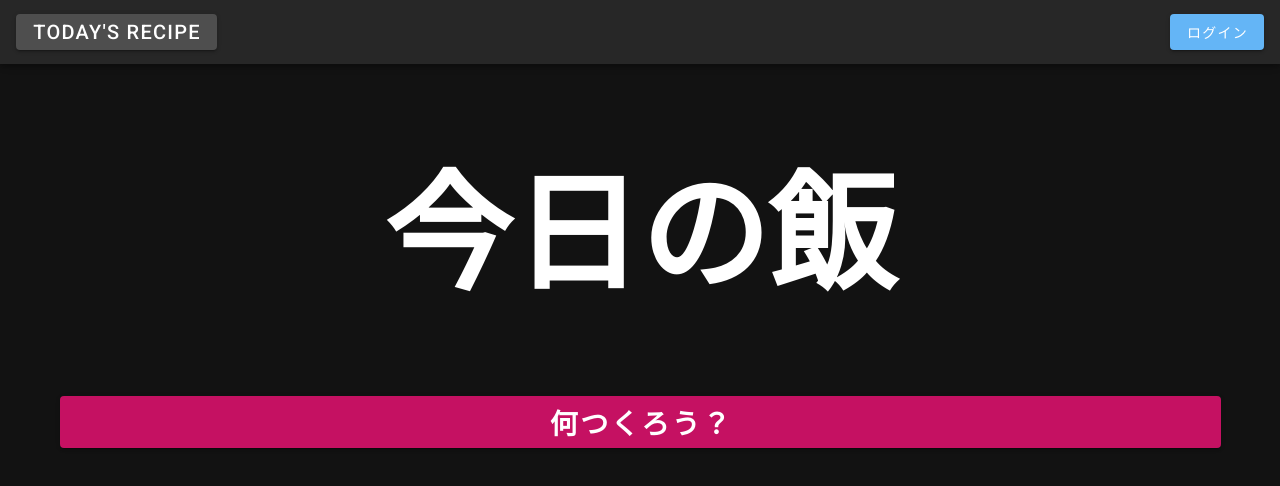
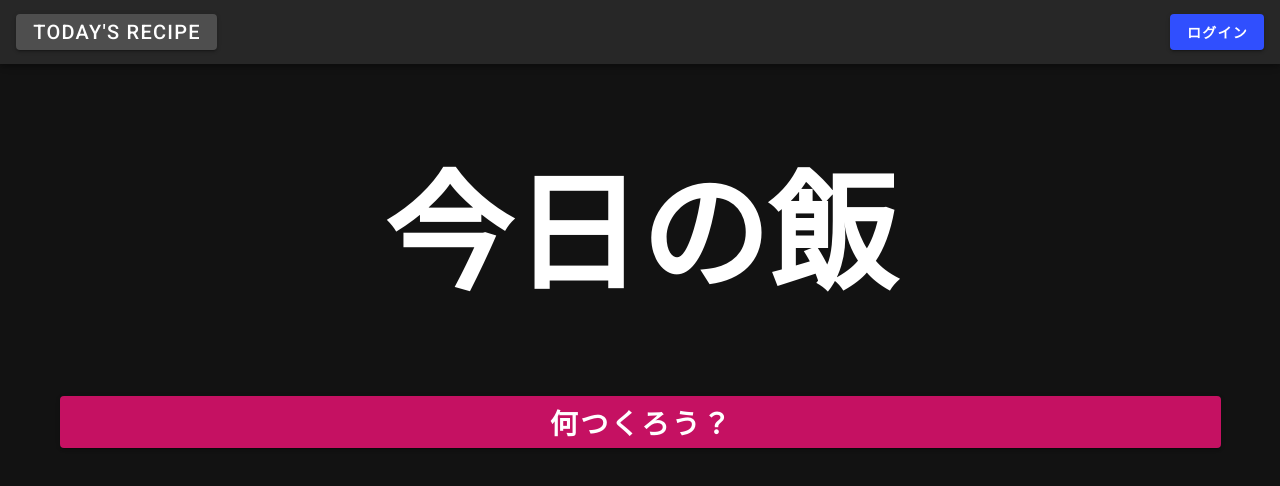
Before and after one commit to CurryManjyuu/Recipe_suggestions, a Nuxt app in the folder front/: page / in a window 1280 px wide. Shown: the top 486 px of the page. Built offline with nearby package versions, Linux system fonts and the light colour scheme.

Commit message:
ログイン挙動調整

```diff
--- a/front/components/Login.vue
+++ b/front/components/Login.vue
@@ -2,18 +2,19 @@
   <div class="text-center">
     <v-dialog v-model="dialog" width="500">
       <template v-slot:activator="{ on, attrs }">
-        <v-btn color="blue lighten-2" dark v-bind="attrs" v-on="on">
-          ログイン
+        <v-btn v-if="show" color="indigo accent-4" dark v-bind="attrs" v-on="on">
+          <b>ログイン</b>
         </v-btn>
       </template>
       <v-card>
-        <v-card-title class="headline grey lighten-2">ログイン</v-card-title>
+        <v-card-title class="headline indigo accent-4"><b>ログイン</b></v-card-title>
         <v-card-text>
           <v-form>
+            <b v-if="error != ''">{{ error }}</b>
             <v-text-field
               prepend-icon="mdi-account-circle"
               v-model="email"
-              label="ユーザ名"
+              label="メールアドレス"
             />
             <v-text-field
               prepend-icon="mdi-account-circle"
@@ -30,7 +31,6 @@
             color="primary"
             text
             @click="
-              dialog = false;
               singUp();
             "
             style="position:absolute;bottom:10px;right:100px"
@@ -41,7 +41,6 @@
             color="primary"
             text
             @click="
-              dialog = false;
               singIn();
             "
             style="position:absolute;bottom:10px;right:20px"
@@ -51,7 +50,7 @@
         </v-card-actions>
       </v-card>
     </v-dialog>
-    {{ email }}{{ password }}
+    {{ email }}
   </div>
 </template>
 
@@ -61,7 +60,9 @@ export default {
     return {
       email: "",
       password: "",
-      dialog: false
+      dialog: false,
+      show: true,
+      error: ""
     };
   },
   methods: {
@@ -72,11 +73,16 @@ export default {
           {
             email: this.email,
             password: this.password,
-            returnSecureToken: true
+            returnSecureToken: true,
           }
         )
         .then(response => {
           console.log(response);
+          this.show = false;
+          this.dialog = false;
+        })
+        .catch(error => {
+          this.error = error;
         });
     },
     singIn: function() {
@@ -91,9 +97,11 @@ export default {
         )
         .then(response => {
           console.log(response);
+          this.show = false;
+          this.dialog = false;
         })
         .catch(error => {
-          console.log(error);
+          this.error = error;
         });
     }
   }
```
